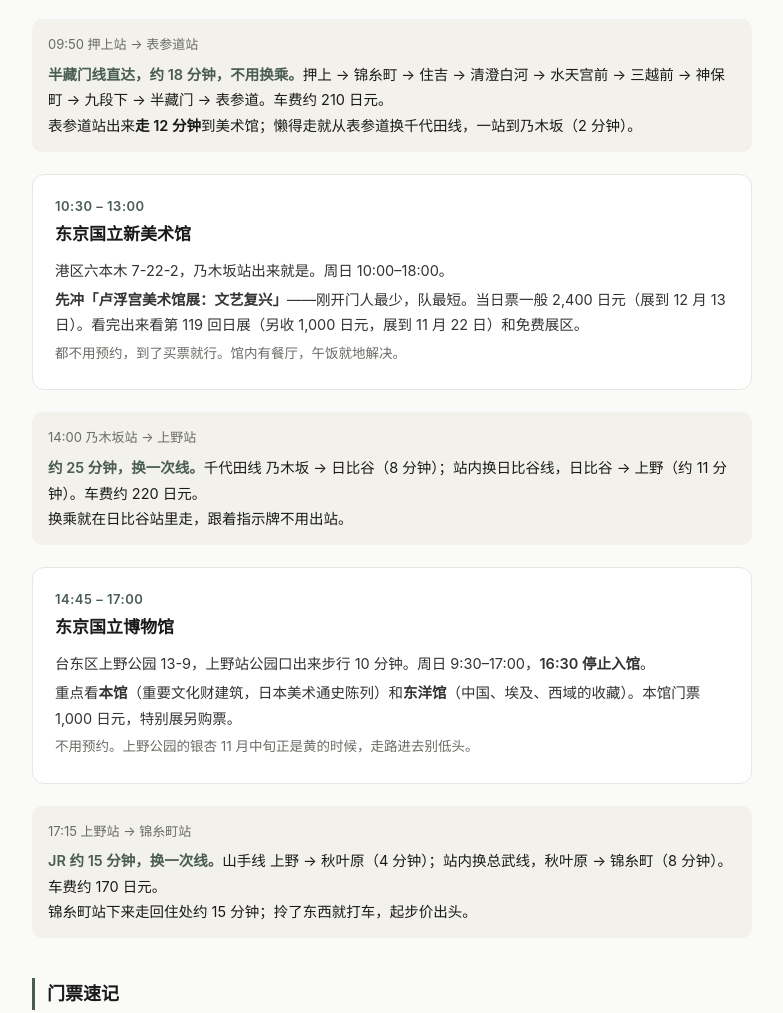
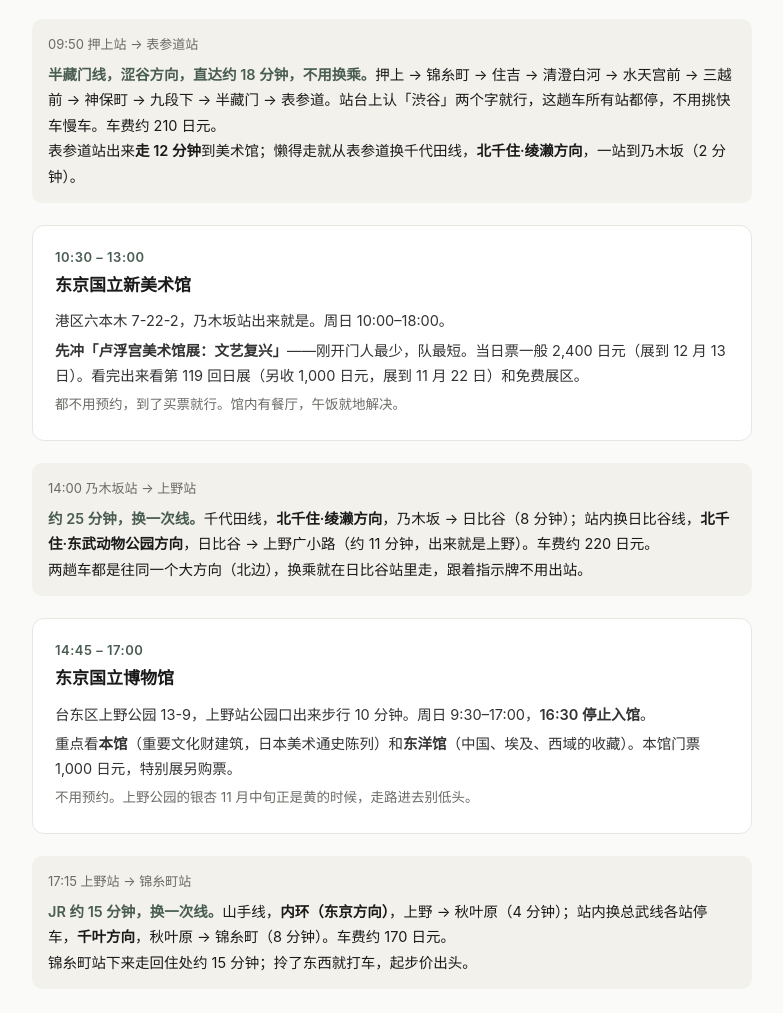
Before and after one commit to cheeriomaster/cheeriomaster.github.io, a plain HTML site: page tokyo-day-1115/index.html in a window 1280 px wide. Shown: the part 472-1485 px from the top of the page, without its empty margins (248-1031 px from the left). Drawn offline with Linux system fonts and the light colour scheme.

Commit message:
tokyo-day-1115: add train directions to each leg

```diff
--- a/tokyo-day-1115/index.html
+++ b/tokyo-day-1115/index.html
@@ -60,8 +60,8 @@
 
 <div class="ride">
   <div class="from">09:50 押上站 → 表参道站</div>
-  <p><span class="dur">半藏门线直达，约 18 分钟，不用换乘。</span>押上 → 锦糸町 → 住吉 → 清澄白河 → 水天宫前 → 三越前 → 神保町 → 九段下 → 半藏门 → 表参道。车费约 210 日元。</p>
-  <p>表参道站出来<b>走 12 分钟</b>到美术馆；懒得走就从表参道换千代田线，一站到乃木坂（2 分钟）。</p>
+  <p><span class="dur">半藏门线，<b>涩谷方向</b>，直达约 18 分钟，不用换乘。</span>押上 → 锦糸町 → 住吉 → 清澄白河 → 水天宫前 → 三越前 → 神保町 → 九段下 → 半藏门 → 表参道。站台上认「渋谷」两个字就行，这趟车所有站都停，不用挑快车慢车。车费约 210 日元。</p>
+  <p>表参道站出来<b>走 12 分钟</b>到美术馆；懒得走就从表参道换千代田线，<b>北千住·绫濑方向</b>，一站到乃木坂（2 分钟）。</p>
 </div>
 
 <div class="stop">
@@ -74,8 +74,8 @@
 
 <div class="ride">
   <div class="from">14:00 乃木坂站 → 上野站</div>
-  <p><span class="dur">约 25 分钟，换一次线。</span>千代田线 乃木坂 → 日比谷（8 分钟）；站内换日比谷线，日比谷 → 上野（约 11 分钟）。车费约 220 日元。</p>
-  <p class="note">换乘就在日比谷站里走，跟着指示牌不用出站。</p>
+  <p><span class="dur">约 25 分钟，换一次线。</span>千代田线，<b>北千住·绫濑方向</b>，乃木坂 → 日比谷（8 分钟）；站内换日比谷线，<b>北千住·东武动物公园方向</b>，日比谷 → 上野广小路（约 11 分钟，出来就是上野）。车费约 220 日元。</p>
+  <p class="note">两趟车都是往同一个大方向（北边），换乘就在日比谷站里走，跟着指示牌不用出站。</p>
 </div>
 
 <div class="stop">
@@ -88,7 +88,7 @@
 
 <div class="ride">
   <div class="from">17:15 上野站 → 锦糸町站</div>
-  <p><span class="dur">JR 约 15 分钟，换一次线。</span>山手线 上野 → 秋叶原（4 分钟）；站内换总武线，秋叶原 → 锦糸町（8 分钟）。车费约 170 日元。</p>
+  <p><span class="dur">JR 约 15 分钟，换一次线。</span>山手线，<b>内环（东京方向）</b>，上野 → 秋叶原（4 分钟）；站内换总武线各站停车，<b>千叶方向</b>，秋叶原 → 锦糸町（8 分钟）。车费约 170 日元。</p>
   <p>锦糸町站下来走回住处约 15 分钟；拎了东西就打车，起步价出头。</p>
 </div>
 
```
